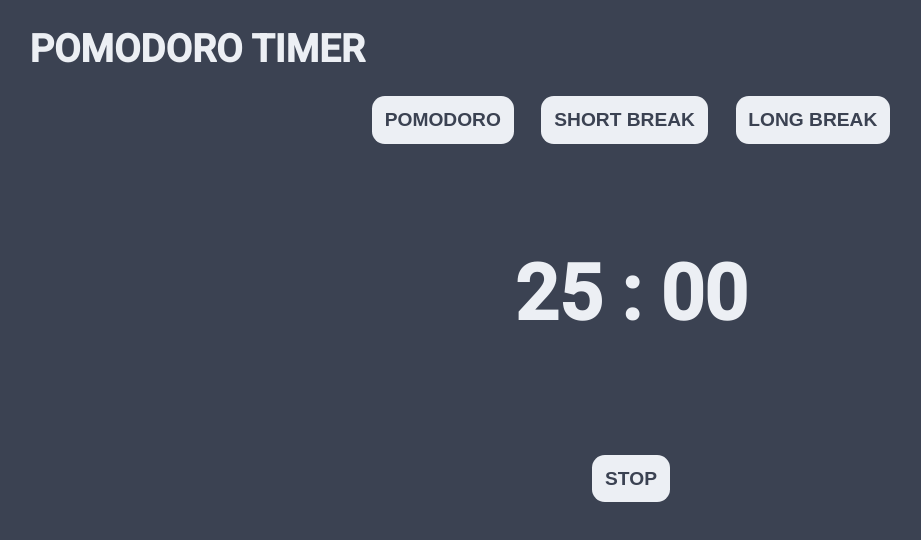
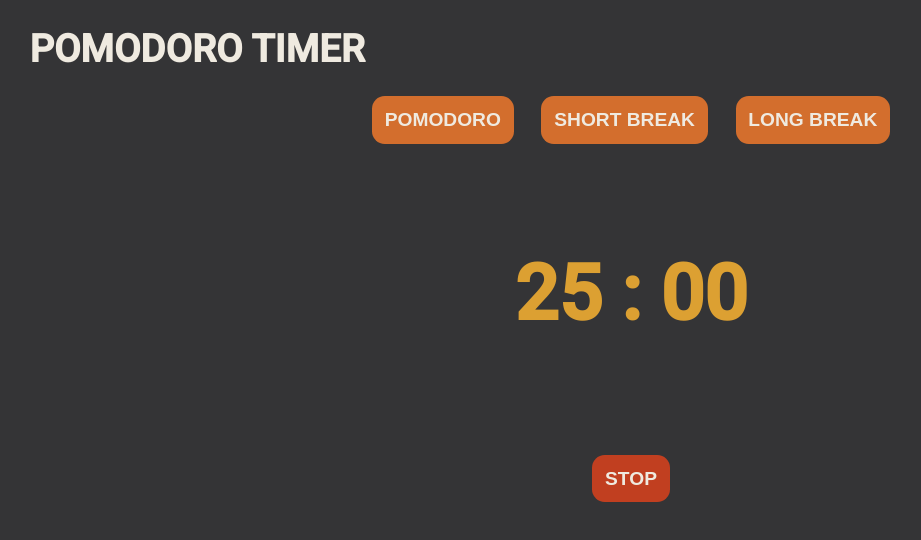
Before and after one commit to charlesdobson/pomodoro-timer, a plain HTML site: page index.html in a window 1280 px wide. Shown: the whole page, without its empty margins (9-930 px from the left). Drawn offline with Linux system fonts and the light colour scheme.

Commit message:
Updated colour scheme for application (atom.io styled colour scheme)

```diff
--- a/css/style.css
+++ b/css/style.css
@@ -1,19 +1,35 @@
+/* COLOURS FROM ATOM.IO
+Blue - #659CC8
+Yellow - #DCA032
+Red - #C13F20
+Green - #78AE9F
+Orange - #D36E2D
+Brown - #584B4F
+Dark-Grey - #343436
+Light Biege - #EFEAE0
+Biege - #EFD9B9
+*/
+
+/* Blue/Yellow colour scheme
+Blue - background-color: #2F4858;
+White Text - color: #FCFCFC;
+Light blue (button) - background-color: #86BBD8;
+Blue (button hover) - background-color: #33658A;
+Yellow (timer) - color: #F6AE2D;
+*/
+
 body,html {
     margin: 0;
     padding: 0;
     font-family: 'Roboto', sans-serif;
-    background-color: #3B4252;
+    background-color: #343436;
+
 }
 
 h1 {
-    color: #ECEFF4;
+    color: #EFEAE0;
     padding-left: 3vw;
     font-size: 3vw;
-}
-
-h2 {
-    color: #ECEFF4;
-    font-size: 6vw;
 }
 
 #container {
@@ -35,8 +51,8 @@ h2 {
 }
 
 #settings button {
-    background-color: #ECEFF4;
-    color: #3B4252;
+    background-color: #D36E2D;
+    color: #EFEAE0;
     border: none;
     border-radius: 1vw;
     padding: 1vw 1vw;
@@ -48,7 +64,9 @@ h2 {
 }
 
 #settings button:hover {
-    background-color: #8FBCBB;
+    /* background-color: #C13F20; */
+    background-color: #C13F20;
+    cursor: pointer;
 }
 
 #timer {
@@ -61,7 +79,7 @@ h2 {
 #time {
     display: inline-block;
     margin: auto;
-    color: #ECEFF4;
+    color: #DCA032;
     font-weight: bold;
     font-size: 6vw;
 }
@@ -74,8 +92,8 @@ h2 {
 }
 
 #controls button {
-    background-color: #ECEFF4;
-    color: #3B4252;
+    background-color: #C13F20;
+    color: #EFEAE0;
     border: none;
     border-radius: 1vw;
     padding: 1vw 1vw;
@@ -87,5 +105,6 @@ h2 {
 }
 
 #controls button:hover {
-    background-color: #8FBCBB;
+    background-color: rgb(155, 52, 26);
+    cursor: pointer;
 }
```
